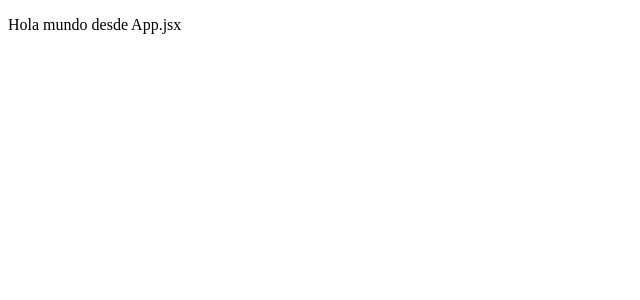
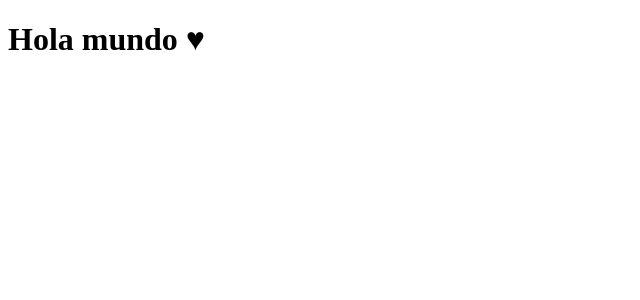
Before and after one commit to TaliCabana/primerosEjerciciosReact, a React (Vite) app: page / in a window 1280 px wide. Shown: the top 300 px of the page, without its empty margins (0-640 px from the left). Built offline with nearby package versions, Linux system fonts and the light colour scheme.

Commit message:
agregué el hola mundo ♥ desde el componente Hello que fue importado a App

```diff
--- a/src/components/Hello.jsx
+++ b/src/components/Hello.jsx
@@ -1,8 +1,7 @@
 const Hello = () => {
     return (
-        <div>
-            <p>Hola mundo desde App.jsx</p>
-        </div>
+      <h1>Hola mundo ♥</h1>
+
     );
 };
 
```
